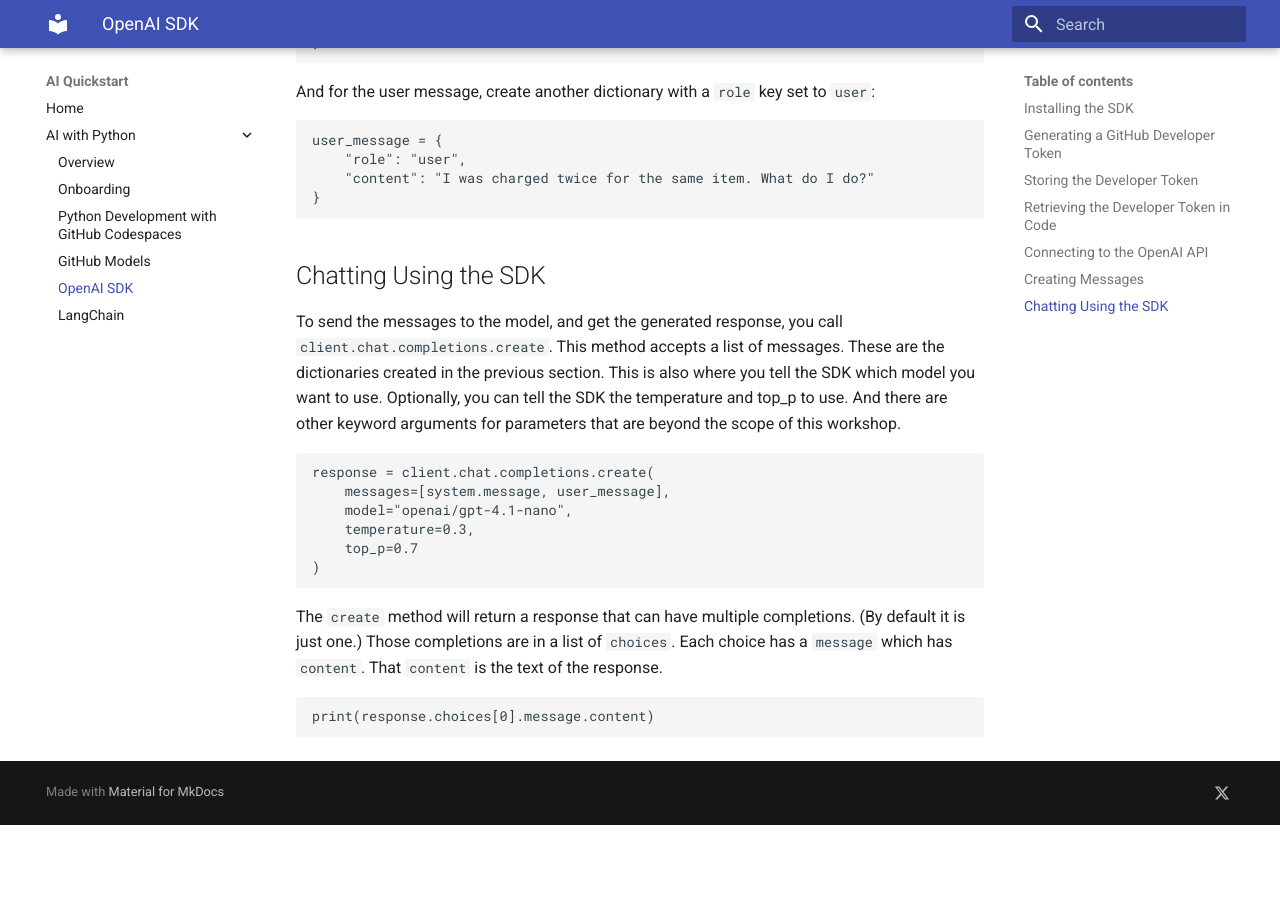
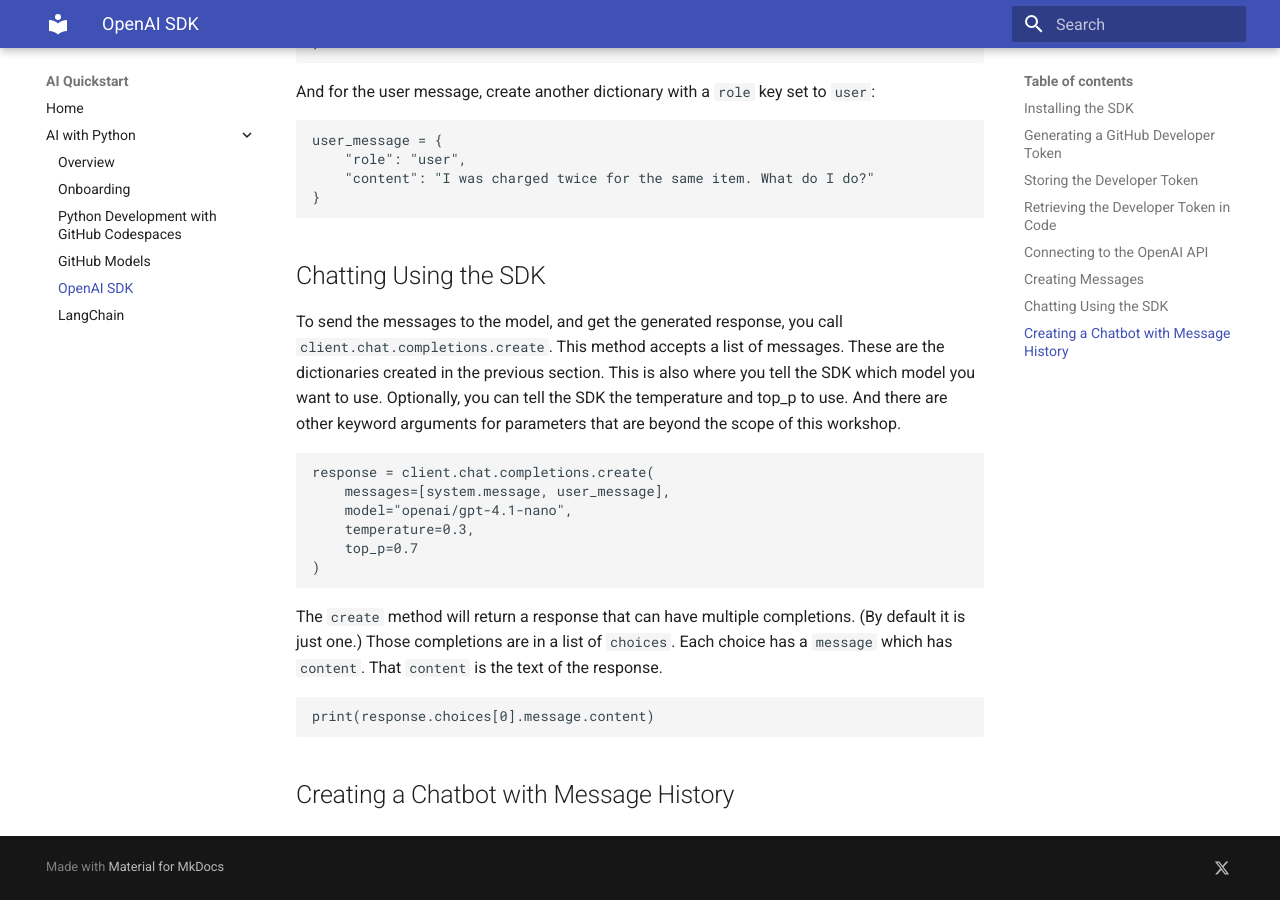
Before and after one commit to get-aiquickstart/get-aiquickstart.github.io, an MkDocs documentation site: the page built from docs/python/openai.md, in a window 1280 px wide and 900 px high, scrolled down 3277 px. Built offline with MkDocs 1.6.1 and Material for MkDocs 9.7.7, drawn with Linux system fonts in a browser that asks for light colours; before the commit the page ends 4102 px from its top, so only the background shows below that.

Commit message:
Added Chatbot section header to OpenAI SDK

````diff
--- a/docs/python/openai.md
+++ b/docs/python/openai.md
@@ -105,3 +105,5 @@
 ```python
 print(response.choices[0].message.content)
 ```
+
+## Creating a Chatbot with Message History
````
